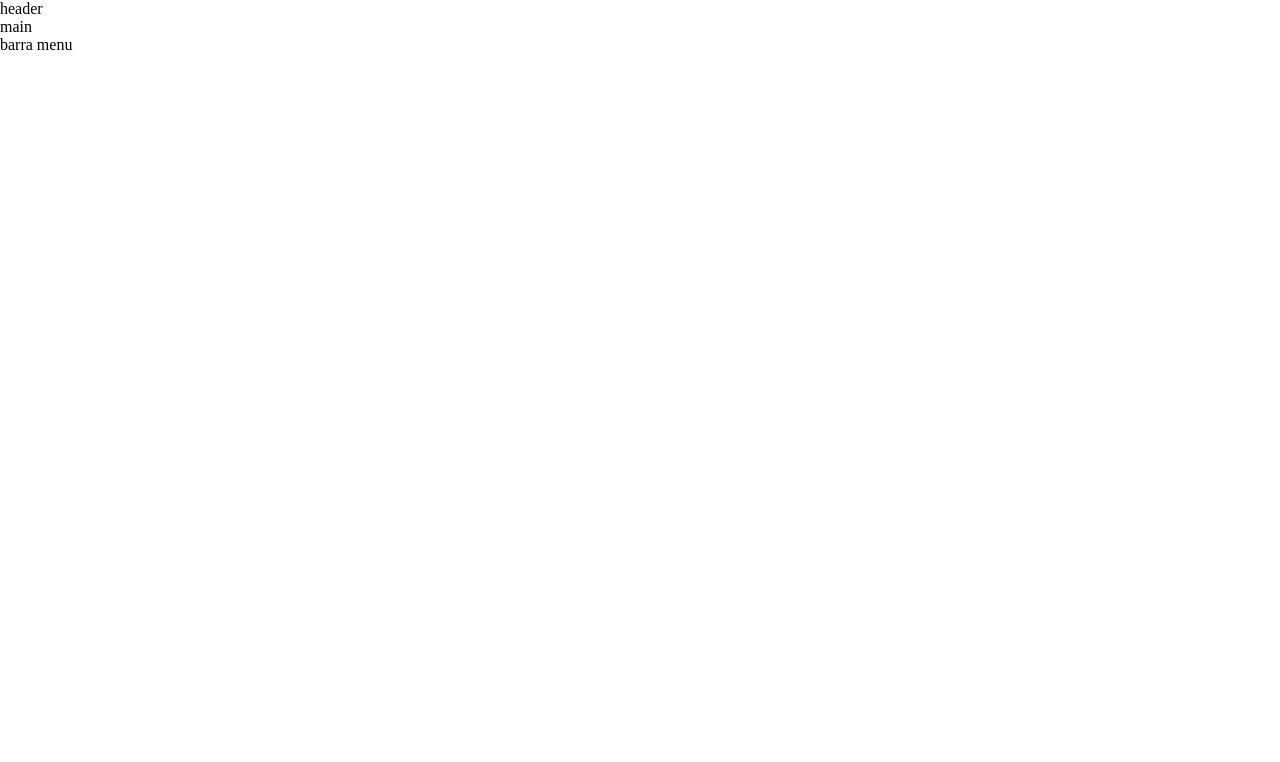
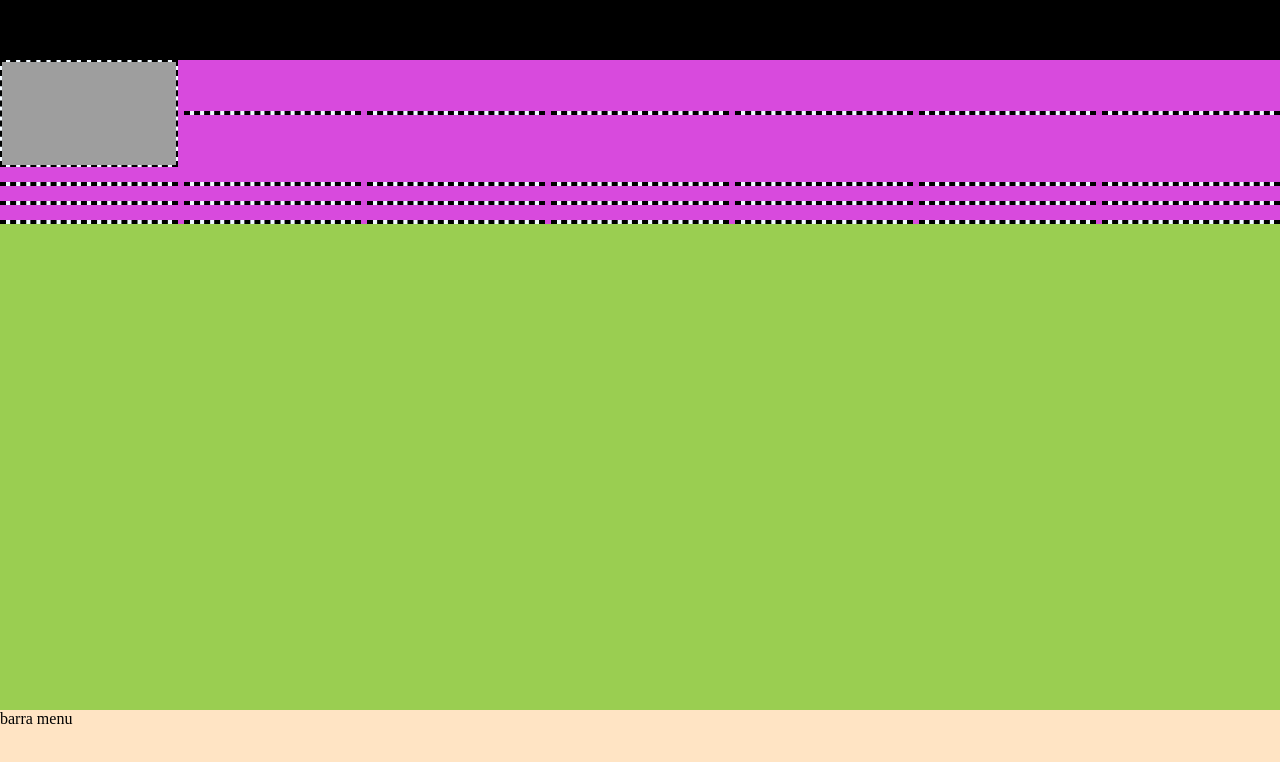
Before and after one commit to elisabichiappini/html-css-zoom, a plain HTML site: page index.html in a window 1280 px wide. Drawn offline with Linux system fonts and the light colour scheme; grey boxes are pictures that could not be loaded.

Commit message:
feat: main layout

```diff
--- a/css/style.css
+++ b/css/style.css
@@ -16,17 +16,26 @@ COMMON--------
 --------------
 */
 
-/*
---------------
-DEBUG---------
---------------
-*/
+
+body {
+    padding-top: 60px;
+/*-- debug --*/
+    background-color: rgb(154, 206, 81);
+}
 
 /*
 --------------
 HEADER--------
 --------------
 */
+header .head-box {
+    background-color: black;
+    height: 60px;
+    position: fixed;
+    top: 0;
+    left: 0;
+    right: 0;
+}
 
 /*
 --------------
@@ -34,8 +43,44 @@ MAIN---------
 --------------
 */
 
+.container-users {
+    max-width: 1750px;
+    margin: 0 auto;
+    display: flex;
+    gap: 15px 6px;
+    flex-wrap: wrap;
+    align-items: center;
+/*-- debug --*/
+    background-color: rgb(216, 74, 221);
+}
+
+main {
+    overflow-y: auto;
+}
+.utente{
+    width: calc(( 100% - 36px ) / 7);
+    background-color: aliceblue;
+    border: 2px dashed black;
+    align-items: flex-start;
+}
+
+.utente img {
+    width: 100%;
+    display: block;
+}
+
 /*
 --------------
 FOOTER--------
 --------------
 */
+
+footer {
+    background-color: bisque;
+    height: 90px;
+    position: fixed;
+    bottom: 0;
+    right: 0;
+    left:0;
+    width: 100%;
+}
--- a/index.html
+++ b/index.html
@@ -16,12 +16,50 @@
 <body>
     <!-- box header vuoto -->
     <header>
-        <div>header</div>
+        <div class="head-box">1</div>
     </header>
     <!-- /box header vuoto -->
-    <!-- vista utenti zoom -->
     <main>
-        <div>main</div>
+       <!-- vista utenti zoom -->
+        <div class="box-container">
+             <!-- box utenti zoom -->
+            <div class="container-users">
+                 <!-- utente zoom -->
+                <div class="utente">
+                    <img src="https://fastly.picsum.photos/id/1077/245/145.jpg?hmac=7qSfhp1IpuLXF_N5SyzFBv3nRsq4WopAlWyxX1Gfm30" alt="foto profilo">
+                </div>
+                <!-- /utente zoom -->
+                <div class="utente"></div>
+                <div class="utente"></div>
+                <div class="utente"></div>
+                <div class="utente"></div>
+                <div class="utente"></div>
+                <div class="utente"></div>
+                <div class="utente"></div>
+                <div class="utente"></div>
+                <div class="utente"></div>
+                <div class="utente"></div>
+                <div class="utente"></div>
+                <div class="utente"></div>
+                <div class="utente"></div>
+                <div class="utente"></div>
+                <div class="utente"></div>
+                <div class="utente"></div>
+                <div class="utente"></div>
+                <div class="utente"></div>
+                <div class="utente"></div>
+                <div class="utente"></div>
+                <div class="utente"></div>
+                <div class="utente"></div>
+                <div class="utente"></div>
+                <div class="utente"></div>
+                <div class="utente"></div>
+                <div class="utente"></div>
+                <div class="utente"></div>
+            </div>
+            <!-- /box utenti zoom -->
+        </div>
+        <!-- /vista utenti zoom -->
     </main>
     <!-- /vista utenti zoom -->
     <!-- barra menu webapp-->
```
